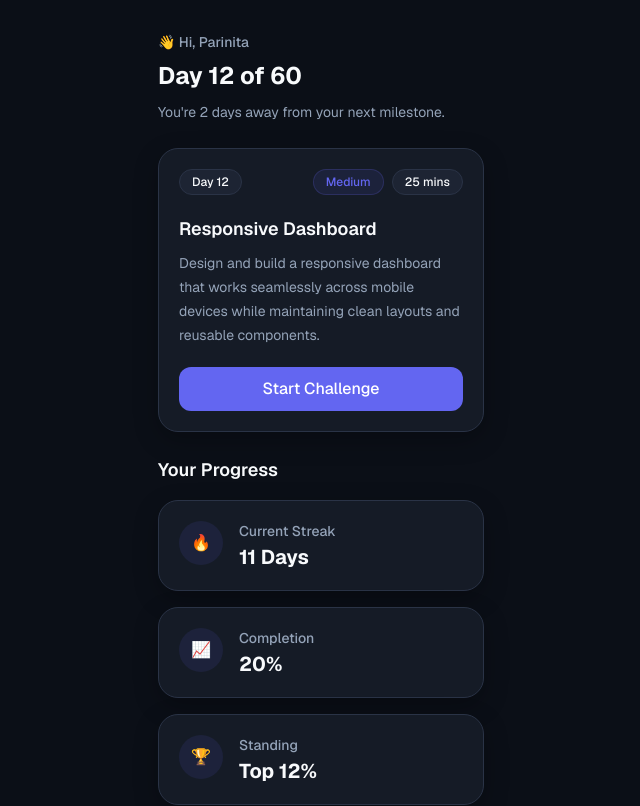
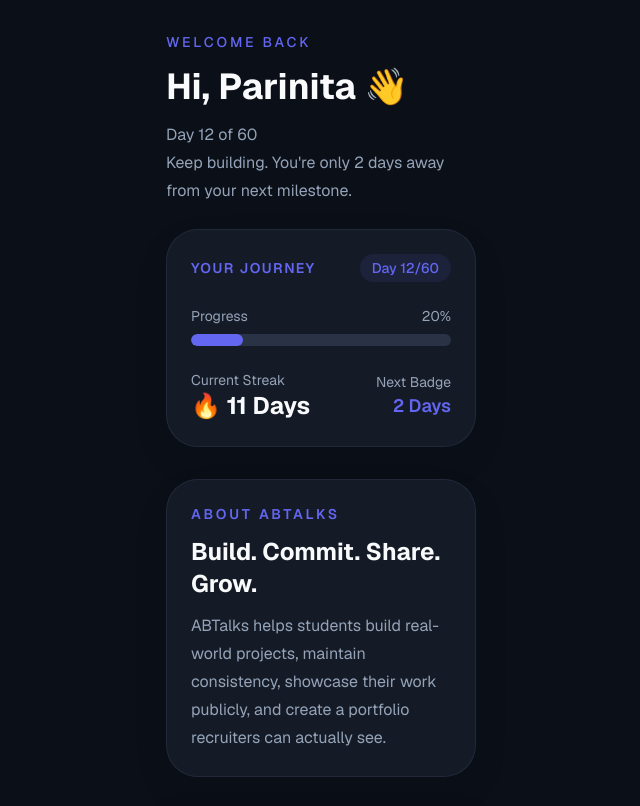
Before and after one commit to ParinitaMarthurkar/ABTalks-redesign, a Next.js app: page /dashboard in a window 1280 px wide. Shown: the top 806 px of the page, without its empty margins (319-959 px from the left). Built offline with nearby package versions, Linux system fonts and the light colour scheme.

Commit message:
style: polish landing page experience

```diff
--- a/src/app/components/landing/FinalCTA.tsx
+++ b/src/app/components/landing/FinalCTA.tsx
@@ -13,21 +13,35 @@
 }: FinalCTAProps) {
     return (
         <section
-            className={cn("px-4 py-10", className)}
+            className={cn("px-6 py-16", className)}
             {...props}
         >
-            <div className="mx-auto flex max-w-sm flex-col items-center gap-6 rounded-[var(--radius-card)] border border-border bg-surface p-6 text-center shadow-[var(--shadow-card)]">
-                <div className="space-y-2">
-                    <h2 className="text-xl font-semibold text-text-primary">
-                        Ready to build for 60 days?
-                    </h2>
-                </div>
+            <div className="mx-auto max-w-sm rounded-[32px] border border-border/60 bg-surface p-8 text-center shadow-[0_20px_60px_rgba(0,0,0,0.08)]">
 
-                <Link href="/dashboard" className="w-full">
+                <span className="rounded-full bg-primary/10 px-4 py-2 text-sm font-semibold text-primary">
+                    60-Day Challenge
+                </span>
+
+                <h2 className="mt-6 text-3xl font-bold leading-tight text-text-primary">
+                    Ready to build
+                    <br />
+                    something amazing?
+                </h2>
+
+                <p className="mt-4 leading-7 text-text-secondary">
+                    Join hundreds of students building projects, sharing their
+                    work, and growing one challenge at a time.
+                </p>
+
+                <Link
+                    href="/dashboard"
+                    className="mt-8 block"
+                >
                     <Button fullWidth>
-                        Start Challenge
+                        Start Building
                     </Button>
                 </Link>
+
             </div>
         </section>
     );
--- a/src/app/components/landing/HeroStats.tsx
+++ b/src/app/components/landing/HeroStats.tsx
@@ -1,6 +1,5 @@
 import Badge from "../ui/Badge";
 import Card from "../ui/Card";
-import Button from "../ui/Button";
 
 export default function HeroStats() {
     return (
@@ -105,15 +104,15 @@
                         layouts.
                     </p>
 
-                    <div className="mt-5 flex items-center justify-between">
+                    <div className="mt-6 flex items-center justify-between">
 
                         <span className="text-sm font-medium text-text-secondary">
                             ⏱ 25 mins
                         </span>
 
-                        <Button size="sm">
-                            Preview Challenge
-                        </Button>
+                        <span className="rounded-full bg-primary/10 px-3 py-1 text-sm font-medium text-primary">
+                            Ready to Build
+                        </span>
 
                     </div>
 
--- a/src/app/dashboard/page.tsx
+++ b/src/app/dashboard/page.tsx
@@ -10,25 +10,124 @@
 
 export default function DashboardPage() {
     return (
-        <main className="min-h-screen bg-background px-4 py-8">
-            <div className="mx-auto flex max-w-sm flex-col gap-6">
-                {/* Greeting */}
-                <section className="space-y-2">
-                    <p className="text-sm font-medium text-text-secondary">
-                        👋 Hi, {user.name}
+        <main className="min-h-screen bg-background px-6 py-8">
+            <div className="mx-auto flex max-w-sm flex-col gap-8">
+
+                {/* Hero */}
+
+                <section className="space-y-6">
+
+                    <div>
+
+                        <p className="text-sm font-medium uppercase tracking-[0.2em] text-primary">
+                            Welcome Back
+                        </p>
+
+                        <h1 className="mt-3 text-4xl font-bold leading-tight text-text-primary">
+                            Hi, {user.name} 👋
+                        </h1>
+
+                        <p className="mt-3 leading-7 text-text-secondary">
+                            Day {user.currentDay} of {user.totalDays}
+                            <br />
+                            Keep building. You&apos;re only{" "}
+                            {user.nextMilestone.daysRemaining} days away
+                            from your next milestone.
+                        </p>
+
+                    </div>
+
+                    {/* Journey */}
+
+                    <div className="rounded-[32px] border border-border/60 bg-surface p-6 shadow-[0_15px_40px_rgba(0,0,0,0.06)]">
+
+                        <div className="flex items-center justify-between">
+
+                            <span className="text-sm font-semibold uppercase tracking-widest text-primary">
+                                Your Journey
+                            </span>
+
+                            <span className="rounded-full bg-primary/10 px-3 py-1 text-sm font-medium text-primary">
+                                Day {user.currentDay}/{user.totalDays}
+                            </span>
+
+                        </div>
+
+                        <div className="mt-6">
+
+                            <div className="mb-2 flex justify-between text-sm text-text-secondary">
+
+                                <span>Progress</span>
+
+                                <span>{user.completion}%</span>
+
+                            </div>
+
+                            <div className="h-3 overflow-hidden rounded-full bg-border">
+
+                                <div
+                                    className="h-full rounded-full bg-primary"
+                                    style={{ width: `${user.completion}%` }}
+                                />
+
+                            </div>
+
+                        </div>
+
+                        <div className="mt-6 flex items-center justify-between">
+
+                            <div>
+
+                                <p className="text-sm text-text-secondary">
+                                    Current Streak
+                                </p>
+
+                                <h3 className="text-2xl font-bold text-text-primary">
+                                    🔥 {user.streak} Days
+                                </h3>
+
+                            </div>
+
+                            <div className="text-right">
+
+                                <p className="text-sm text-text-secondary">
+                                    Next Badge
+                                </p>
+
+                                <h3 className="text-lg font-semibold text-primary">
+                                    {user.nextMilestone.daysRemaining} Days
+                                </h3>
+
+                            </div>
+
+                        </div>
+
+                    </div>
+
+                </section>
+
+                {/* About */}
+
+                <section className="rounded-[32px] border border-border/60 bg-surface p-6 shadow-[0_15px_40px_rgba(0,0,0,0.06)]">
+
+                    <p className="text-sm font-semibold uppercase tracking-[0.2em] text-primary">
+                        About ABTalks
                     </p>
 
-                    <h1 className="text-2xl font-bold text-text-primary">
-                        Day {user.currentDay} of {user.totalDays}
-                    </h1>
+                    <h2 className="mt-3 text-2xl font-bold text-text-primary">
+                        Build. Commit. Share. Grow.
+                    </h2>
 
-                    <p className="text-sm leading-6 text-text-secondary">
-                        You&apos;re {user.nextMilestone.daysRemaining} days away
-                        from your next milestone.
+                    <p className="mt-3 leading-7 text-text-secondary">
+                        ABTalks helps students build real-world projects,
+                        maintain consistency, showcase their work publicly,
+                        and create a portfolio recruiters can actually see.
                     </p>
+
                 </section>
 
                 {/* Today's Challenge */}
+
                 <TodayChallengeCard
                     day={challenge.day}
                     title={challenge.title}
@@ -38,12 +137,15 @@
                 />
 
                 {/* Progress */}
+
                 <section className="space-y-4">
-                    <h2 className="text-lg font-semibold text-text-primary">
+
+                    <h2 className="text-2xl font-bold text-text-primary">
                         Your Progress
                     </h2>
 
                     <div className="grid gap-4">
+
                         <MetricCard
                             icon="🔥"
                             title="Current Streak"
@@ -61,22 +163,24 @@
                             title="Standing"
                             value={user.standing}
                         />
+
                     </div>
+
                 </section>
 
-                {/* Milestone */}
                 <MilestoneCard
                     title={user.nextMilestone.title}
                     daysRemaining={user.nextMilestone.daysRemaining}
                 />
 
-                {/* Achievements */}
                 <section className="space-y-4">
-                    <h2 className="text-lg font-semibold text-text-primary">
+
+                    <h2 className="text-2xl font-bold text-text-primary">
                         Achievements
                     </h2>
 
                     <div className="grid gap-4">
+
                         {progress.achievements.map((achievement) => (
                             <AchievementCard
                                 key={achievement}
@@ -84,10 +188,11 @@
                                 unlocked
                             />
                         ))}
+
                     </div>
+
                 </section>
 
-                {/* Recent Submissions */}
                 <RecentSubmissionCard
                     githubTimestamp={
                         progress.recentActivity.find(
@@ -100,6 +205,7 @@
                         )?.timestamp ?? ""
                     }
                 />
+
             </div>
         </main>
     );
```
